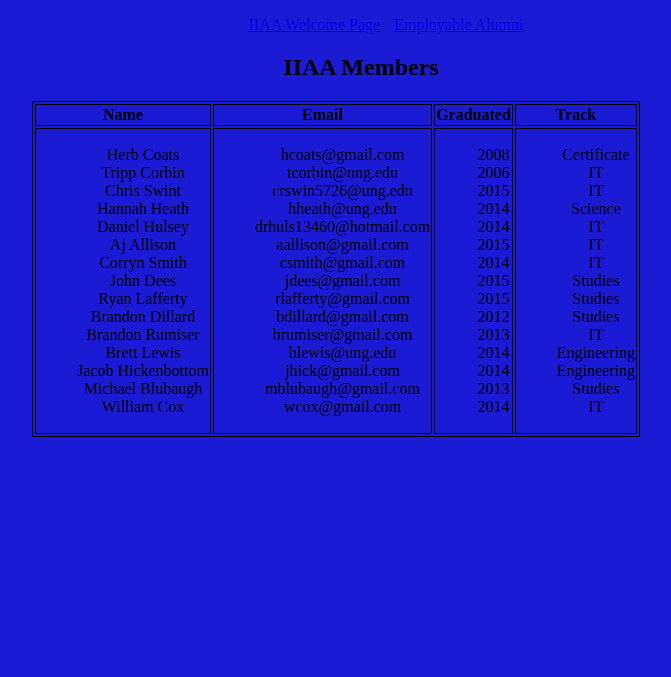
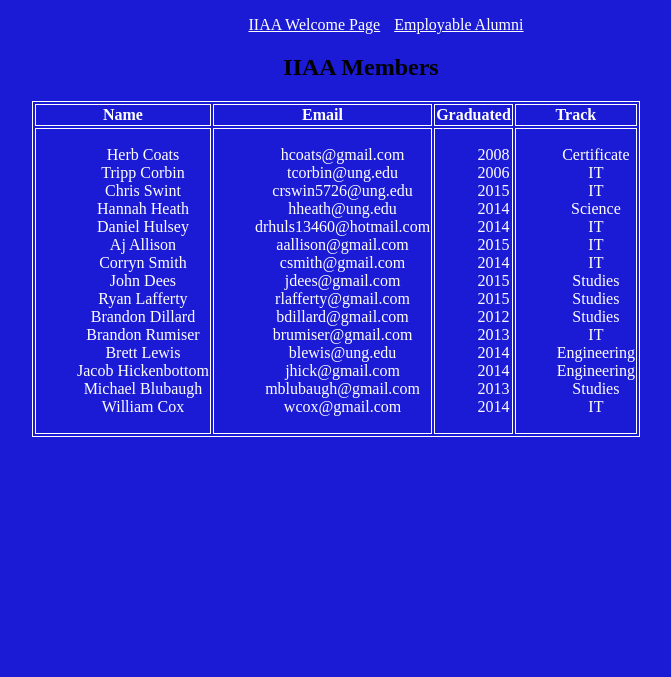
Before and after one commit to crswint/alumni, a Django app: page /alumni in a window 1280 px wide. Shown: the top 677 px of the page, without its empty margins (304-975 px from the left). Run offline with Django 3.2, Linux system fonts and the light colour scheme; data comes from the database, SQL or seed files in the repository; both versions use the stored data as it was after the commit; parts of the project's set-up code (start-up, migrations or seed data) failed here and were passed over.

Commit message:
Made the a tag style on the alumni_list page color:white as well as changed the table border and color to be white.  I did this to make it easier to see/read.

```diff
--- a/managealumni/templates/managealumni/alumni_list.html
+++ b/managealumni/templates/managealumni/alumni_list.html
@@ -9,7 +9,8 @@
         text-indent: 50px;
     }
     table,th,td{
-        border:1px solid black;
+        border:1px solid white;
+        color:white;
     }
     footer{
         position: absolute;
@@ -17,6 +18,9 @@
         bottom: 0;
         height: 75px;
         width: 100%;
+    }
+    a{
+        color:white;
     }
 </style>
 </head>
@@ -81,7 +85,7 @@
 
 <footer>
     If you are interested in joining the IIAA or have comments/concerns, please email the webmaster at:
-    <a style="color:white" href="mailto:crswin5726@ung.edu?Subject=IIAA%20website" target="_top">crswin5726@ung.edu</a>
+    <a href="mailto:crswin5726@ung.edu?Subject=IIAA%20website" target="_top">crswin5726@ung.edu</a>
 </footer>
 </body>
 </html>
```
Also changed, not shown: temp.db.
